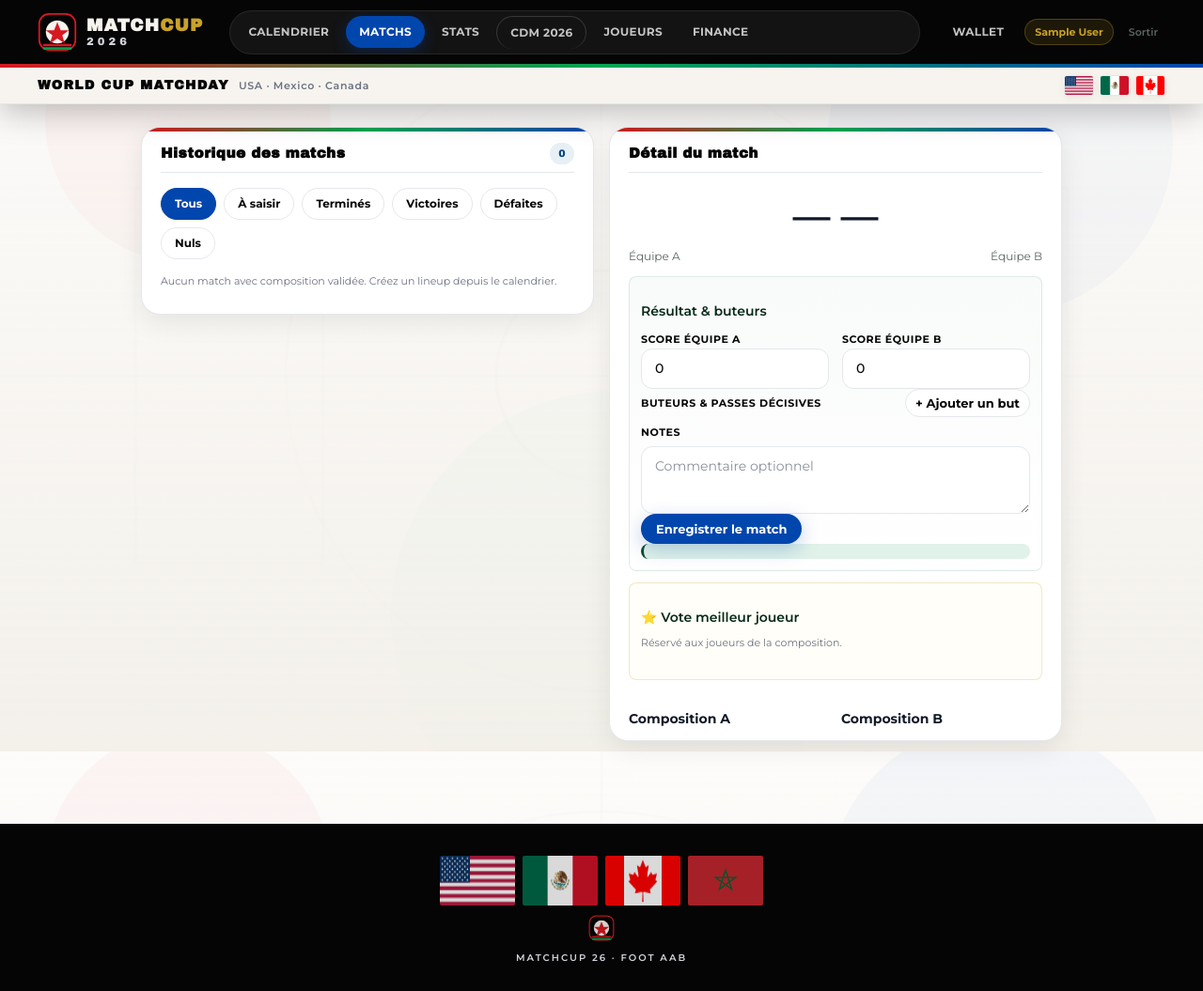
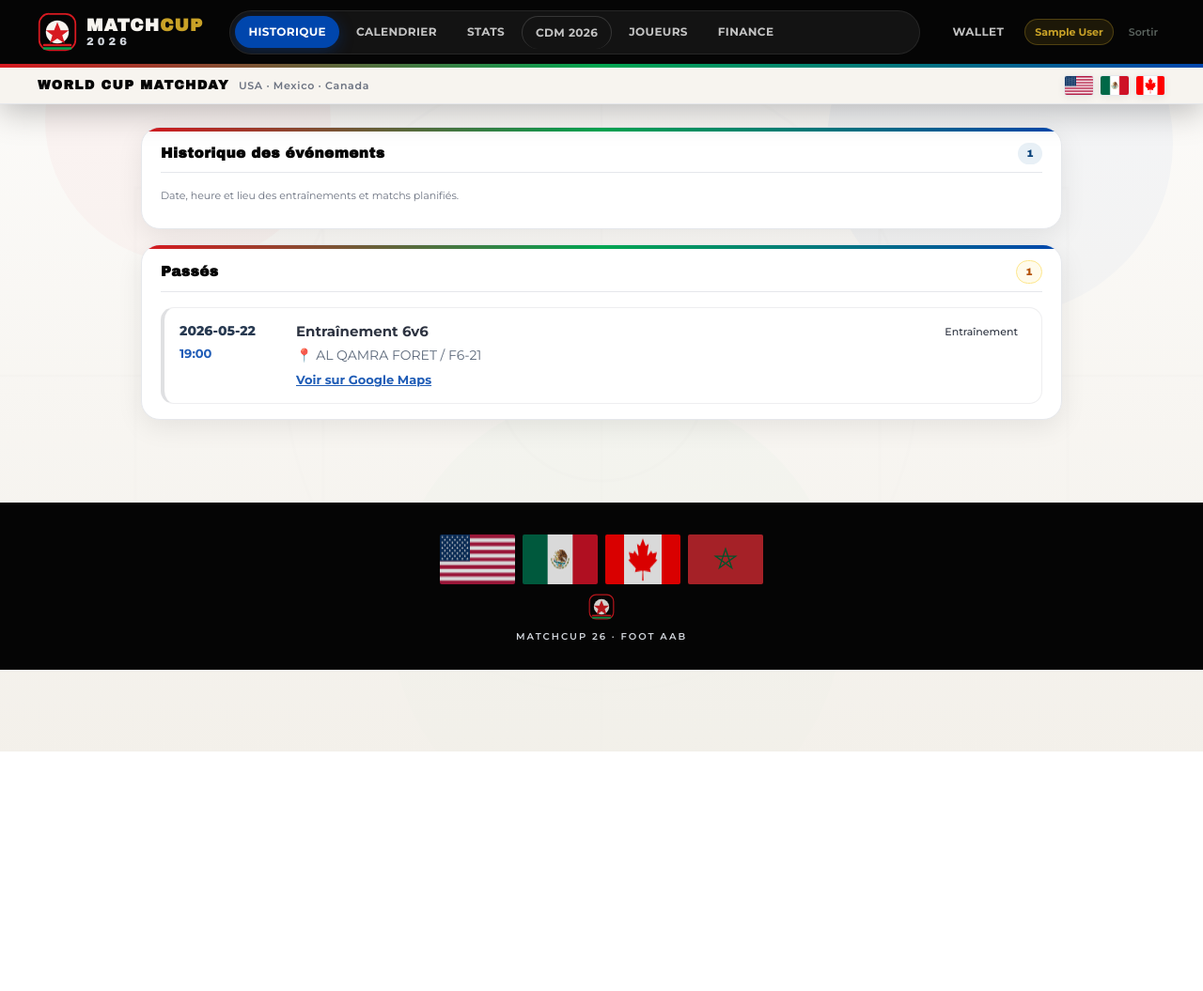
Before and after one commit to Polga088/AABFoot, a Flask app: page /matchs in a window 1280 px wide. Shown: the whole page at 94% size. After the commit the page ends 800 px from the top, so only its background shows below. Run offline with Flask 3, Linux system fonts and the light colour scheme; the visitor is signed in with stand-in values (Sample User, id 1); data comes from the database, SQL or seed files in the repository; data that the repository does not hold is empty; some libraries are stand-ins or nearby versions.

Commit message:
Replace match detail UI with a simple planned-events history list.
Shows date, time, and location for all scheduled events; calendar stays admin-only in navigation.

Co-authored-by: Cursor <cursoragent@cursor.com>

```diff
--- a/webapp/routes/calendar.py
+++ b/webapp/routes/calendar.py
@@ -6,7 +6,7 @@ from datetime import date, datetime
 
 from flask import Blueprint, current_app, jsonify, render_template, request
 
-from auth_utils import is_session_admin
+from auth_utils import admin_page_required, is_session_admin
 from match_format import format_max_players
 from routes.admin_utils import admin_guard
 
@@ -62,6 +62,7 @@ def _event_type_for_row(item):
 
 
 @calendar_bp.route("/calendrier", methods=["GET"])
+@admin_page_required
 def calendar_page():
     conn = current_app.get_db_connection()
     today = date.today()
--- a/webapp/routes/history.py
+++ b/webapp/routes/history.py
@@ -1,6 +1,7 @@
 import json
 import os
 import uuid
+from datetime import date, datetime
 from pathlib import Path
 
 from flask import Blueprint, current_app, jsonify, render_template, request, session, url_for
@@ -71,57 +72,48 @@ def _match_title(row):
     return f"Entraînement {fmt}"
 
 
+def _parse_date(value):
+    if not value:
+        return None
+    try:
+        return datetime.strptime(str(value)[:10], "%Y-%m-%d").date()
+    except ValueError:
+        return None
+
+
 @history_bp.route("/matchs", methods=["GET"])
 @login_required
 def history_page():
-    requested_filter = (request.args.get("filter", "all") or "all").lower()
-    valid = {"all", "pending", "done", "win", "loss", "draw"}
-    if requested_filter not in valid:
-        requested_filter = "all"
-
     conn = current_app.get_db_connection()
-    ensure_match_stats_tables(conn)
-
-    match_rows = conn.execute(
+    rows = conn.execute(
         """
         SELECT
-          m.id, m.date, m.time, m.location, m.status, m.event_kind, m.opponent, m.format,
-          m.score_a, m.score_b, m.notes, m.homme_du_match, m.motm_player_id,
-          (SELECT COUNT(*) FROM match_goals g WHERE g.match_id = m.id) AS goals_count,
-          (SELECT COUNT(*) FROM match_media mm WHERE mm.match_id = m.id AND mm.type = 'image') AS photos_count
-        FROM matches m
-        WHERE EXISTS (SELECT 1 FROM lineups l WHERE l.match_id = m.id)
-        ORDER BY m.date DESC, m.time DESC, m.id DESC
+          id, date, time, location, status, event_kind, opponent, format, maps_url, notes
+        FROM matches
+        ORDER BY date DESC, time DESC, id DESC
         """
     ).fetchall()
+    conn.close()
 
-    matches = []
-    for row in match_rows:
+    today = date.today()
+    upcoming_events = []
+    past_events = []
+    for row in rows:
         item = dict(row)
         item["title"] = _match_title(item)
-        item["result"] = _result_from_score(item["score_a"], item["score_b"])
-        item["is_done"] = item["status"] == "done" and item["score_a"] is not None
-        item["is_pending"] = not item["is_done"]
-        matches.append(item)
+        item["date_obj"] = _parse_date(item["date"])
+        if item["date_obj"] and item["date_obj"] >= today:
+            upcoming_events.append(item)
+        else:
+            past_events.append(item)
 
-    if requested_filter == "pending":
-        matches = [m for m in matches if m["is_pending"]]
-    elif requested_filter == "done":
-        matches = [m for m in matches if m["is_done"]]
-    elif requested_filter in {"win", "loss", "draw"}:
-        matches = [m for m in matches if m["result"] == requested_filter]
-
-    selected_match = matches[0] if matches else None
-    conn.close()
+    upcoming_events.sort(key=lambda x: (x["date_obj"] or today, x.get("time") or ""))
 
     return render_template(
         "history.html",
         active_page="hist",
-        matches=matches,
-        selected_match=selected_match,
-        filter=requested_filter,
-        user_is_admin=is_session_admin(),
-        current_player_id=session.get("player_id"),
+        upcoming_events=upcoming_events,
+        past_events=past_events,
     )
 
 
--- a/webapp/static/css/wc26-official-inspired.css
+++ b/webapp/static/css/wc26-official-inspired.css
@@ -657,3 +657,83 @@ body.matchcup26 .player-display-name {
   min-width: 120px;
   padding: 6px 8px;
 }
+
+body.matchcup26 .schedule-list {
+  display: flex;
+  flex-direction: column;
+  gap: 10px;
+}
+
+body.matchcup26 .schedule-item {
+  display: grid;
+  grid-template-columns: 110px 1fr auto;
+  gap: 14px;
+  align-items: start;
+  padding: 14px 16px;
+  border-radius: 14px;
+  border: 1px solid rgba(15, 23, 42, 0.08);
+  background: #fff;
+}
+
+body.matchcup26 .schedule-upcoming {
+  border-left: 4px solid #00a651;
+}
+
+body.matchcup26 .schedule-past {
+  opacity: 0.88;
+  border-left: 4px solid rgba(15, 23, 42, 0.15);
+}
+
+body.matchcup26 .schedule-date {
+  display: flex;
+  flex-direction: column;
+  gap: 4px;
+}
+
+body.matchcup26 .schedule-day {
+  font-weight: 800;
+  font-size: 14px;
+  color: #0b1f3a;
+}
+
+body.matchcup26 .schedule-time {
+  font-size: 13px;
+  font-weight: 700;
+  color: #0046ad;
+}
+
+body.matchcup26 .schedule-title {
+  font-weight: 700;
+  font-size: 15px;
+  margin-bottom: 4px;
+}
+
+body.matchcup26 .schedule-location {
+  font-size: 14px;
+  color: #475569;
+}
+
+body.matchcup26 .schedule-maps {
+  display: inline-block;
+  margin-top: 6px;
+  font-size: 13px;
+  font-weight: 700;
+  color: #0046ad;
+}
+
+body.matchcup26 .schedule-notes {
+  margin: 8px 0 0;
+  font-size: 13px;
+  color: #64748b;
+}
+
+@media (max-width: 640px) {
+  body.matchcup26 .schedule-item {
+    grid-template-columns: 1fr;
+    gap: 8px;
+  }
+
+  body.matchcup26 .schedule-badge {
+    justify-self: start;
+  }
+}
--- a/webapp/templates/base.html
+++ b/webapp/templates/base.html
@@ -18,7 +18,7 @@
   <header class="site-header app-header">
     <div class="nav-shell">
       <nav class="navbar topbar">
-        <a href="/calendrier" class="nav-brand app-brand">
+        <a href="/matchs" class="nav-brand app-brand">
           <img
             src="{{ url_for('static', filename='brand/worldcup26/nav-mark.svg') }}"
             alt=""
@@ -32,8 +32,10 @@
           </span>
         </a>
         <div class="nav-links" role="navigation" aria-label="Menu principal">
+          <a href="/matchs" class="nav-item {{ 'active' if active_page == 'hist' }}">Historique</a>
+          {% if user_is_admin %}
           <a href="/calendrier" class="nav-item {{ 'active' if active_page == 'cal' }}">Calendrier</a>
-          <a href="/matchs" class="nav-item {{ 'active' if active_page == 'hist' }}">Matchs</a>
+          {% endif %}
           <a href="/statistiques" class="nav-item {{ 'active' if active_page == 'stats' }}">Stats</a>
           <a href="/coupe-du-monde" class="nav-item nav-item-cdm {{ 'active' if active_page == 'wc' }}">CDM 2026</a>
           {% if user_is_admin %}
--- a/webapp/templates/history.html
+++ b/webapp/templates/history.html
@@ -1,139 +1,87 @@
 {% extends "base.html" %}
 {% block content %}
-<div class="history-layout history-layout-v2">
-  <section class="card match-list-card">
+<section class="card schedule-card">
   <header class="card-title">
-      <span>Historique des matchs</span>
-      <span class="badge badge-blue">{{ matches|length }}</span>
+    <span>Historique des événements</span>
+    <span class="badge badge-blue">{{ upcoming_events|length + past_events|length }}</span>
   </header>
+  <p class="metric-sub">Date, heure et lieu des entraînements et matchs planifiés.</p>
+</section>
 
-    <div class="filter-pills">
-      <a href="/matchs?filter=all" class="pill {{ 'active-pill' if filter == 'all' }}">Tous</a>
-      <a href="/matchs?filter=pending" class="pill {{ 'active-pill' if filter == 'pending' }}">À saisir</a>
-      <a href="/matchs?filter=done" class="pill {{ 'active-pill' if filter == 'done' }}">Terminés</a>
-      <a href="/matchs?filter=win" class="pill {{ 'active-pill' if filter == 'win' }}">Victoires</a>
-      <a href="/matchs?filter=loss" class="pill {{ 'active-pill' if filter == 'loss' }}">Défaites</a>
-      <a href="/matchs?filter=draw" class="pill {{ 'active-pill' if filter == 'draw' }}">Nuls</a>
+{% if upcoming_events %}
+<section class="card schedule-card">
+  <header class="card-title">
+    <span>À venir</span>
+    <span class="badge badge-green">{{ upcoming_events|length }}</span>
+  </header>
+  <div class="schedule-list">
+    {% for event in upcoming_events %}
+    <article class="schedule-item schedule-upcoming">
+      <div class="schedule-date">
+        <span class="schedule-day">{{ event.date }}</span>
+        <span class="schedule-time">{{ event.time }}</span>
       </div>
-
-    <div class="match-list">
-      {% for match in matches %}
-      <article
-        class="match-card {{ 'active-card' if selected_match and selected_match.id == match.id }}"
-        data-match-id="{{ match.id }}"
-        onclick="fetchMatchDetail({{ match.id }})"
-      >
-        <div class="match-card-top">
-          <div class="match-date-block">{{ match.date }}</div>
-          <div class="match-main">
-            <div class="match-title">{{ match.title }}</div>
-            <div class="metric-sub">{{ match.location }} · {{ match.time }}</div>
+      <div class="schedule-body">
+        <div class="schedule-title">{{ event.title }}</div>
+        <div class="schedule-location">📍 {{ event.location or 'Lieu à confirmer' }}</div>
+        {% if event.maps_url %}
+        <a class="schedule-maps" href="{{ event.maps_url }}" target="_blank" rel="noopener">Voir sur Google Maps</a>
+        {% endif %}
+        {% if event.notes %}
+        <p class="schedule-notes">{{ event.notes }}</p>
+        {% endif %}
       </div>
-          <div class="match-card-badges">
-            {% if match.is_done %}
-              {% if match.result == 'win' %}
-              <span class="badge badge-green">{{ match.score_a }}-{{ match.score_b }}</span>
-              {% elif match.result == 'loss' %}
-              <span class="badge badge-red">{{ match.score_a }}-{{ match.score_b }}</span>
+      <div class="schedule-badge">
+        {% if event.event_kind == 'match' %}
+        <span class="badge badge-green">Match</span>
         {% else %}
-              <span class="badge badge-amber">{{ match.score_a }}-{{ match.score_b }}</span>
+        <span class="badge badge-blue">Entraînement</span>
         {% endif %}
-            {% else %}
-              <span class="badge badge-amber">À saisir</span>
-            {% endif %}
-            {% if match.goals_count %}<span class="badge badge-blue">⚽ {{ match.goals_count }}</span>{% endif %}
-          </div>
       </div>
     </article>
-      {% else %}
-      <p class="metric-sub">Aucun match avec composition validée. Créez un lineup depuis le calendrier.</p>
     {% endfor %}
   </div>
 </section>
+{% endif %}
 
-  <section class="card match-detail-card" id="matchDetailPane" data-selected-id="{{ selected_match.id if selected_match else '' }}" data-is-admin="{{ '1' if user_is_admin else '0' }}">
+<section class="card schedule-card">
   <header class="card-title">
-      <span id="detailMatchTitle">Détail du match</span>
-      <span id="manOfTheMatchBadge" class="badge badge-gold" style="display:none;"></span>
+    <span>Passés</span>
+    <span class="badge badge-amber">{{ past_events|length }}</span>
   </header>
+  {% if past_events %}
+  <div class="schedule-list">
+    {% for event in past_events %}
+    <article class="schedule-item schedule-past">
+      <div class="schedule-date">
+        <span class="schedule-day">{{ event.date }}</span>
+        <span class="schedule-time">{{ event.time }}</span>
+      </div>
+      <div class="schedule-body">
+        <div class="schedule-title">{{ event.title }}</div>
+        <div class="schedule-location">📍 {{ event.location or '—' }}</div>
+        {% if event.maps_url %}
+        <a class="schedule-maps" href="{{ event.maps_url }}" target="_blank" rel="noopener">Voir sur Google Maps</a>
+        {% endif %}
+      </div>
+      <div class="schedule-badge">
+        {% if event.event_kind == 'match' %}
+        <span class="badge">Match</span>
+        {% else %}
+        <span class="badge">Entraînement</span>
+        {% endif %}
+      </div>
+    </article>
+    {% endfor %}
+  </div>
+  {% else %}
+  <p class="metric-sub">Aucun événement passé pour le moment.</p>
+  {% endif %}
+</section>
 
-    <div id="scoreDisplay" class="score-display">— —</div>
-    <div class="teams-labels">
-      <span id="teamALabel">Équipe A</span>
-      <span id="teamBLabel">Équipe B</span>
-    </div>
-
-    {% if user_is_admin %}
-    <section class="result-form-panel" id="adminResultPanel">
-      <h4 class="section-heading">Résultat & buteurs</h4>
-      <div class="form-row form-row-2">
-        <div>
-          <label class="form-label">Score équipe A</label>
-          <input type="number" min="0" id="scoreAInput" class="form-input" value="0">
-        </div>
-        <div>
-          <label class="form-label">Score équipe B</label>
-          <input type="number" min="0" id="scoreBInput" class="form-input" value="0">
-        </div>
-      </div>
-      <div class="goals-editor">
-        <div class="goals-editor-head">
-          <span class="form-label">Buteurs & passes décisives</span>
-          <button type="button" class="btn btn-sm" id="addGoalBtn">+ Ajouter un but</button>
-        </div>
-        <div id="goalsList"></div>
-      </div>
-      <div class="form-row">
-        <label class="form-label">Notes</label>
-        <textarea id="matchNotesInput" class="form-input" rows="2" placeholder="Commentaire optionnel"></textarea>
-      </div>
-      <button type="button" class="btn btn-primary" id="saveResultBtn">Enregistrer le match</button>
-      <p id="saveResultFeedback" class="form-feedback" aria-live="polite"></p>
+{% if not upcoming_events and not past_events %}
+<section class="card schedule-card">
+  <p class="metric-sub">Aucun événement planifié. L’admin peut en créer depuis le calendrier.</p>
 </section>
 {% endif %}
-
-    <section class="motm-panel" id="motmPanel">
-      <h4 class="section-heading">⭐ Vote meilleur joueur</h4>
-      <p class="metric-sub" id="motmHint">Réservé aux joueurs de la composition.</p>
-      <div id="motmVoteOptions" class="motm-vote-grid"></div>
-      <div id="motmTally" class="motm-tally"></div>
-    </section>
-
-    <div class="lineup-grid">
-      <div>
-        <h4>Composition A</h4>
-        <div id="teamAList"></div>
-      </div>
-      <div>
-        <h4>Composition B</h4>
-        <div id="teamBList"></div>
-      </div>
-    </div>
-
-    <section class="media-section">
-      <h4 class="section-heading">Galerie</h4>
-      <div id="mediaGrid" class="media-grid"></div>
-      {% if user_is_admin %}
-      <input id="mediaInput" type="file" hidden accept="image/*,video/mp4,video/quicktime">
-      <div id="uploadDropzone" class="upload-dropzone" onclick="triggerUploadPicker()">
-        Dépose un média ou clique pour uploader
-      </div>
-      {% endif %}
-    </section>
-  </section>
-</div>
-
-<div id="lightboxOverlay" class="lightbox-overlay" style="display:none;">
-  <button class="lightbox-btn lightbox-prev" onclick="lightboxPrev()">‹</button>
-  <img id="lightboxImage" src="" alt="Aperçu">
-  <button class="lightbox-btn lightbox-next" onclick="lightboxNext()">›</button>
-  <button class="lightbox-btn lightbox-close" onclick="lightboxClose()">✕</button>
-</div>
 {% endblock %}
-
-{% block scripts %}
-<script>
-  window.FOOTBOT_CURRENT_PLAYER_ID = {{ current_player_id or 'null' }};
-</script>
-<script src="{{ url_for('static', filename='js/history.js') }}"></script>
-{% endblock %}
```
Lines whose indentation alone changed are shown as unchanged.
